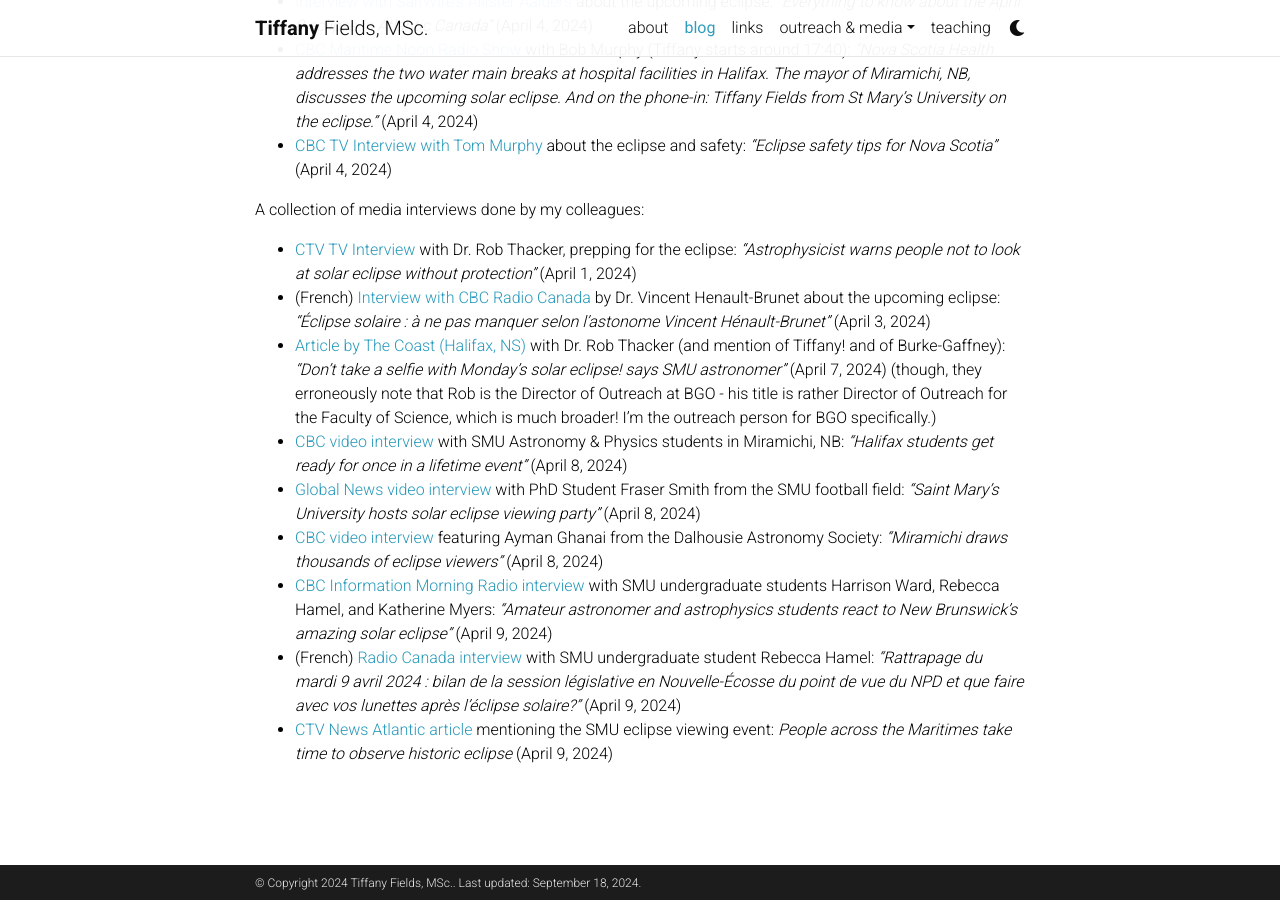
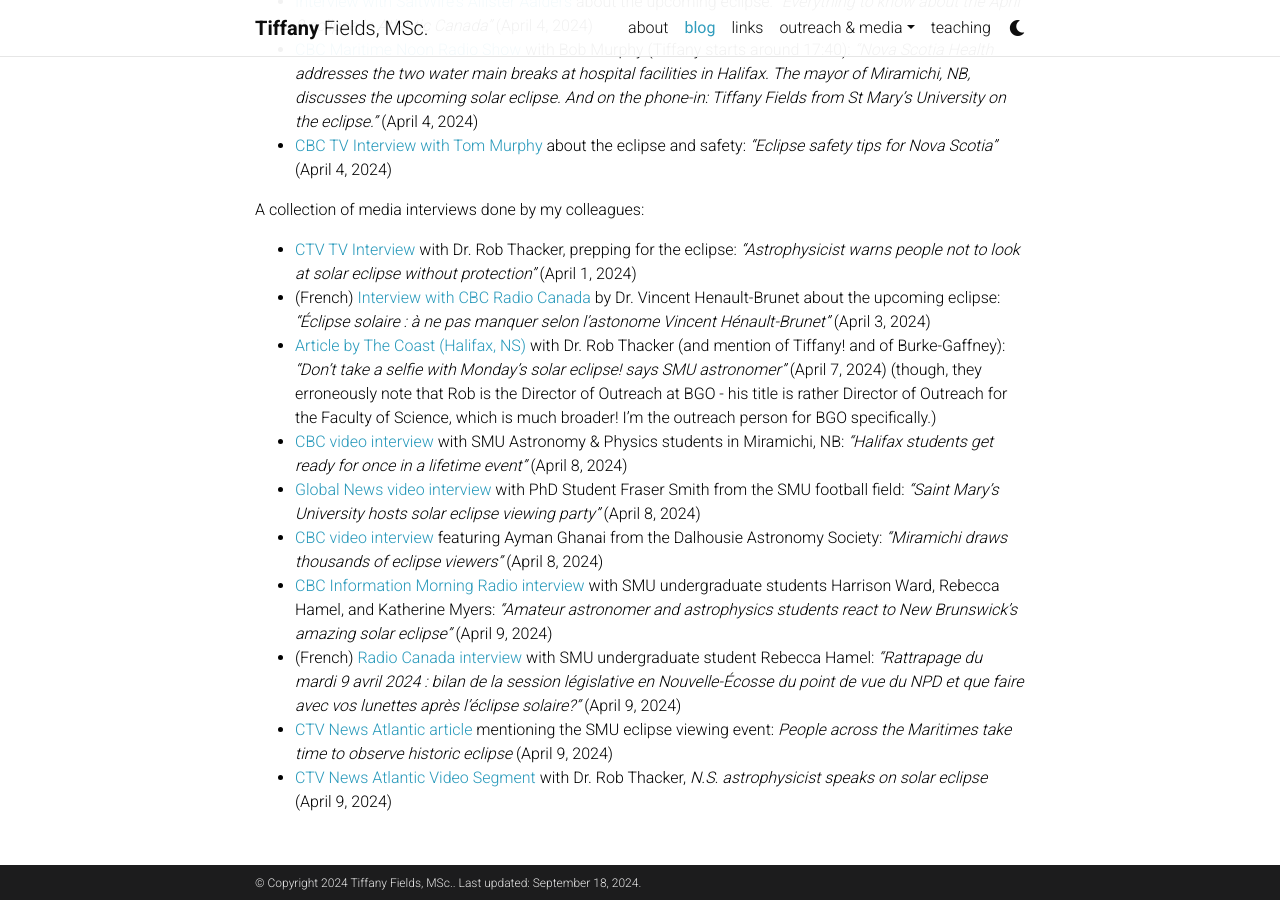
Before and after one commit to tiffzny/tiffzny.github.io, a Jekyll site: the page built from _posts/2024-04-10-total-solar-eclipse-2024.md, in a window 1280 px wide and 900 px high, scrolled down 1008 px. Built offline with Jekyll 4.4.1, drawn with Linux system fonts in a browser that asks for light colours; comment, search, counter and statistics services are not loaded; a style sheet for code colours, icons or effects is not loaded.

Commit message:
updated media

```diff
--- a/_posts/2024-04-10-total-solar-eclipse-2024.md
+++ b/_posts/2024-04-10-total-solar-eclipse-2024.md
@@ -37,3 +37,4 @@ A collection of media interviews done by my colleagues:
 * [CBC Information Morning Radio interview](https://www.cbc.ca/listen/live-radio/1-26-information-morning-moncton/clip/16054839-amateur-astronomer-astrophysics-students-react-new-brunswicks-amazing) with SMU undergraduate students Harrison Ward, Rebecca Hamel, and Katherine Myers: *"Amateur astronomer and astrophysics students react to New Brunswick's amazing solar eclipse"* (April 9, 2024)
 * (French) [Radio Canada interview](https://ici.radio-canada.ca/ohdio/premiere/emissions/le-reveil-nouvelle-ecosse-et-t-n/episodes/798179/rattrapage-mardi-9-avril-2024) with SMU undergraduate student Rebecca Hamel: *"Rattrapage du mardi 9 avril 2024 : bilan de la session législative en Nouvelle-Écosse du point de vue du NPD et que faire avec vos lunettes après l’éclipse solaire?"* (April 9, 2024)
 * [CTV News Atlantic article](https://atlantic.ctvnews.ca/more/people-across-the-maritimes-take-time-to-observe-historic-eclipse-1.6838408) mentioning the SMU eclipse viewing event: *People across the Maritimes take time to observe historic eclipse* (April 9, 2024)
+* [CTV News Atlantic Video Segment](https://atlantic.ctvnews.ca/video/c2899605-n-s--astrophysicist-speaks-on-solar-eclipse) with Dr. Rob Thacker, *N.S. astrophysicist speaks on solar eclipse* (April 9, 2024)
```
